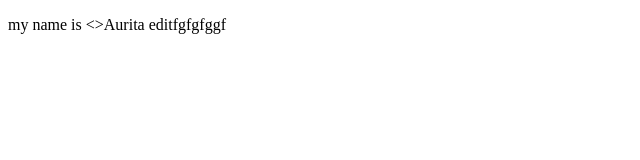
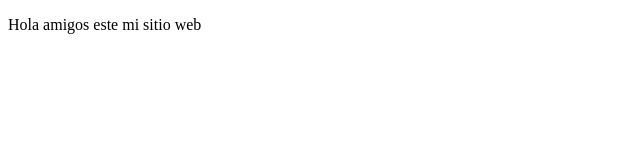
Before and after one commit to auraloquesea/proyectoDemoCursoPrework, a plain HTML site: page index.html in a window 1280 px wide. Shown: the full height of the page, 0-640 px from the left. Drawn offline with Linux system fonts and the light colour scheme.

Commit message:
cambios sitio de jum

```diff
--- a/index.html
+++ b/index.html
@@ -7,6 +7,6 @@
     <title>hello world</title>
 </head>
 <p>
-  my name is <>Aurita editfgfgfggf</></p>
+  Hola amigos este mi sitio web </></p>
 </p>
 </html>
```
